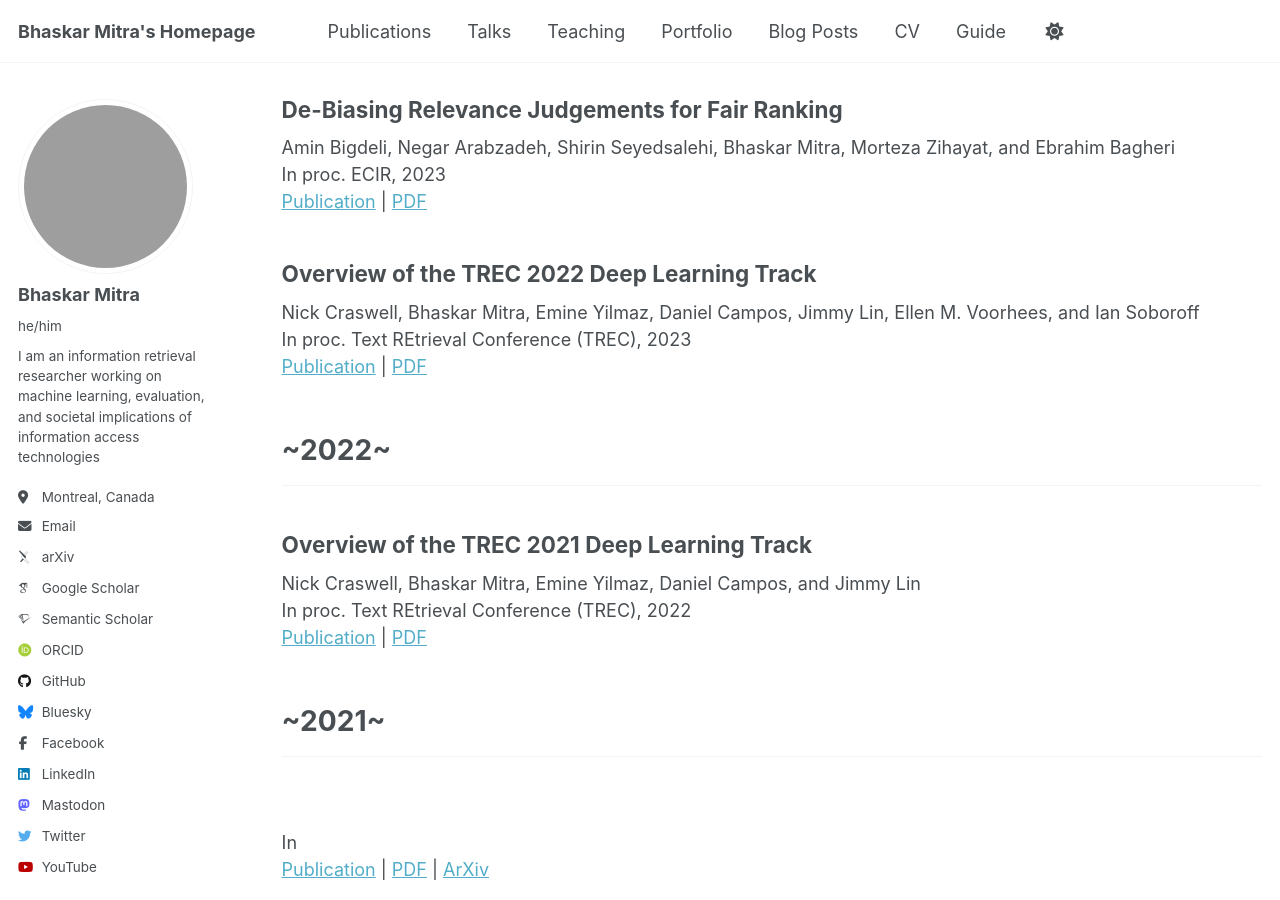
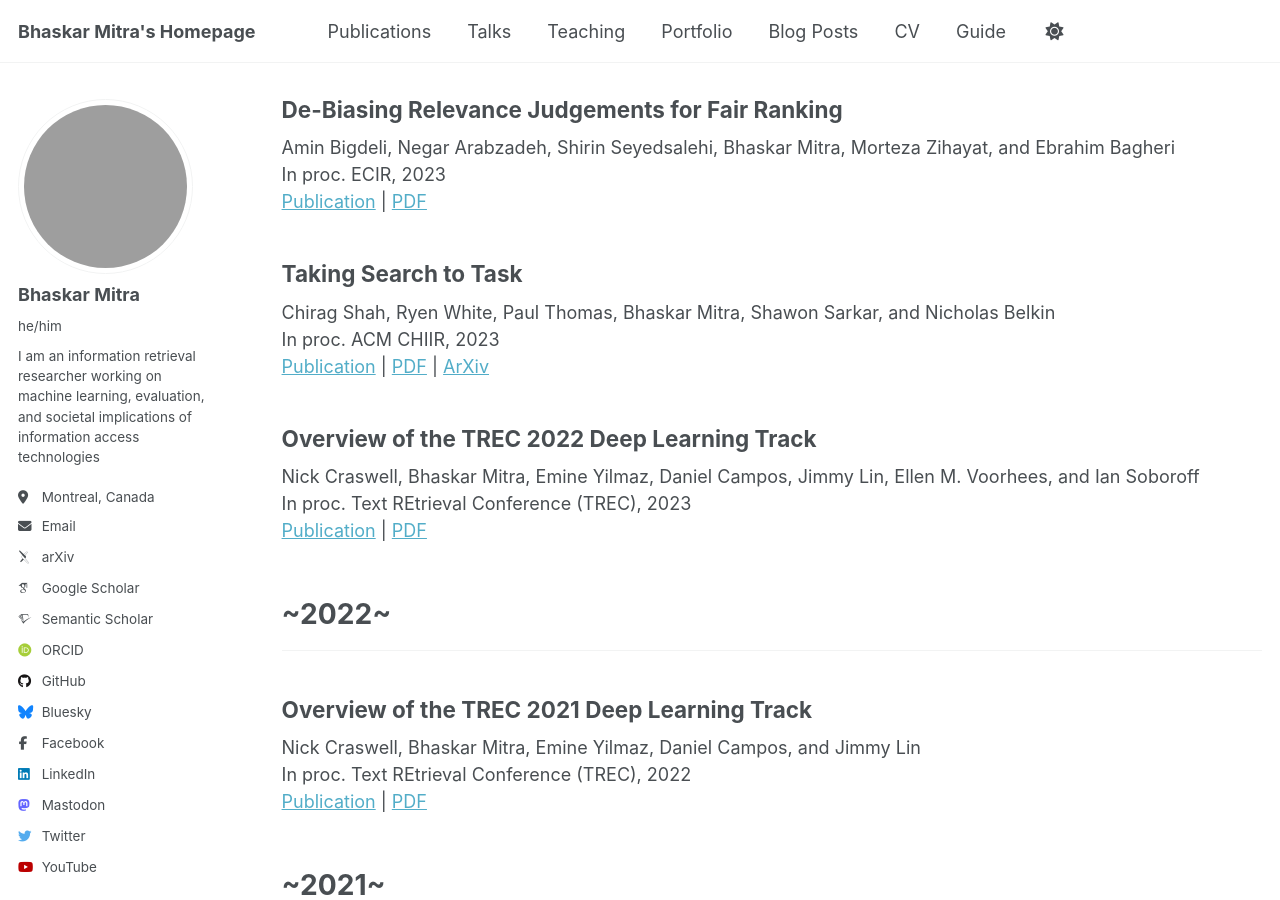
Before and after one commit to bhaskar-mitra/bhaskar-mitra.github.io, a Jekyll site: the page built from _pages/publications.html, in a window 1280 px wide and 900 px high, scrolled down 5743 px. Built offline with Jekyll 4.4.1, drawn with Linux system fonts in a browser that asks for light colours; some web fonts are replaced; grey boxes are pictures that could not be loaded.

Commit message:
Update publications.html

```diff
--- a/_pages/publications.html
+++ b/_pages/publications.html
@@ -213,6 +213,12 @@ author_profile: true
     <a href="https://link.springer.com/chapter/10.1007/978-3-031-28238-6_24">Publication</a> | <a href="../files/978-3-031-28238-6_24.pdf">PDF</a>
   </article>
   <article class="archive__item" itemscope itemtype="http://schema.org/CreativeWork">
+    <h2>Taking Search to Task</h2>
+    Chirag Shah, Ryen White, Paul Thomas, Bhaskar Mitra, Shawon Sarkar, and Nicholas Belkin<br/>
+    In proc. ACM CHIIR, 2023<br/>
+    <a href="https://dl.acm.org/doi/10.1145/3576840.3578288">Publication</a> | <a href="../files/3576840.3578288.pdf">PDF</a> | <a href="https://arxiv.org/abs/2301.05046">ArXiv</a>
+  </article>
+  <article class="archive__item" itemscope itemtype="http://schema.org/CreativeWork">
     <h2>Overview of the TREC 2022 Deep Learning Track</h2>
     Nick Craswell, Bhaskar Mitra, Emine Yilmaz, Daniel Campos, Jimmy Lin, Ellen M. Voorhees, and Ian Soboroff<br/>
     In proc. Text REtrieval Conference (TREC), 2023<br/>
```
